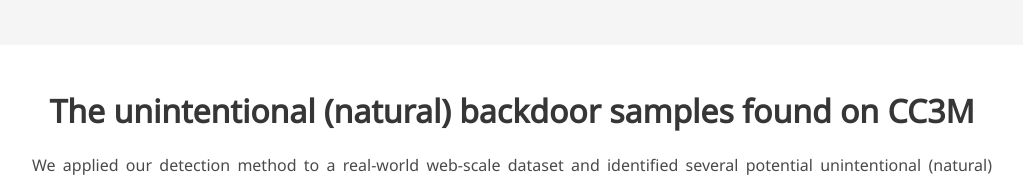
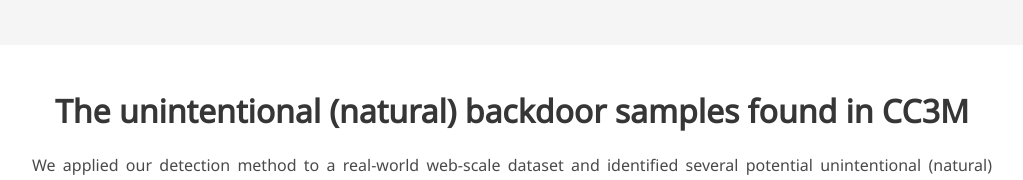
Before and after one commit to HanxunH/Detect-CLIP-Backdoor-Samples, a plain HTML site: page index.html in a window 1280 px wide. Shown: the part 1092-1272 px from the top of the page, without its empty margins (128-1151 px from the left). Drawn offline with nearby package versions, Linux system fonts and the light colour scheme; some icons are missing; a web font is replaced by a local one.

Commit message:
Update index.html

```diff
--- a/index.html
+++ b/index.html
@@ -25,7 +25,7 @@
 
 
   <title>Detecting Backdoor Samples in CLIP</title>
-  <link rel="icon" type="image/x-icon" href="static/images/favicon.ico">
+  <!-- <link rel="icon" type="image/x-icon" href="static/images/favicon.ico"> -->
   <link href="https://fonts.googleapis.com/css?family=Google+Sans|Noto+Sans|Castoro"
   rel="stylesheet">
 
@@ -177,7 +177,7 @@
 <section class="section">
   <div class="container is-max-desktop">
     <div style="text-align:center">
-      <h2 class="title is-3">The unintentional (natural) backdoor samples found on CC3M</h2>
+      <h2 class="title is-3">The unintentional (natural) backdoor samples found in CC3M</h2>
     </div><br>
     <div class="content has-text-justified">
       <p>We applied our detection method to a real-world web-scale dataset and identified several potential unintentional (natural) backdoor samples. Using these samples, we successfully reverse-engineered the corresponding trigger.</p>
```
